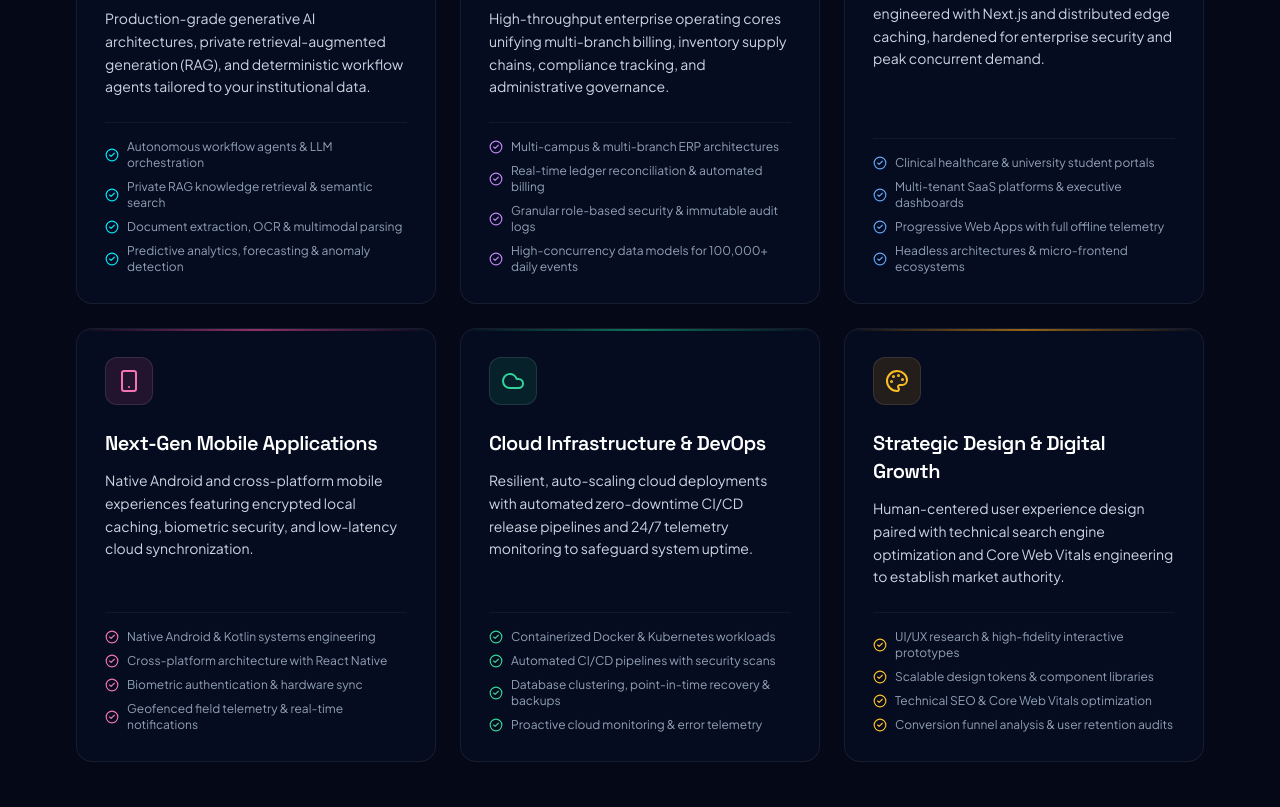
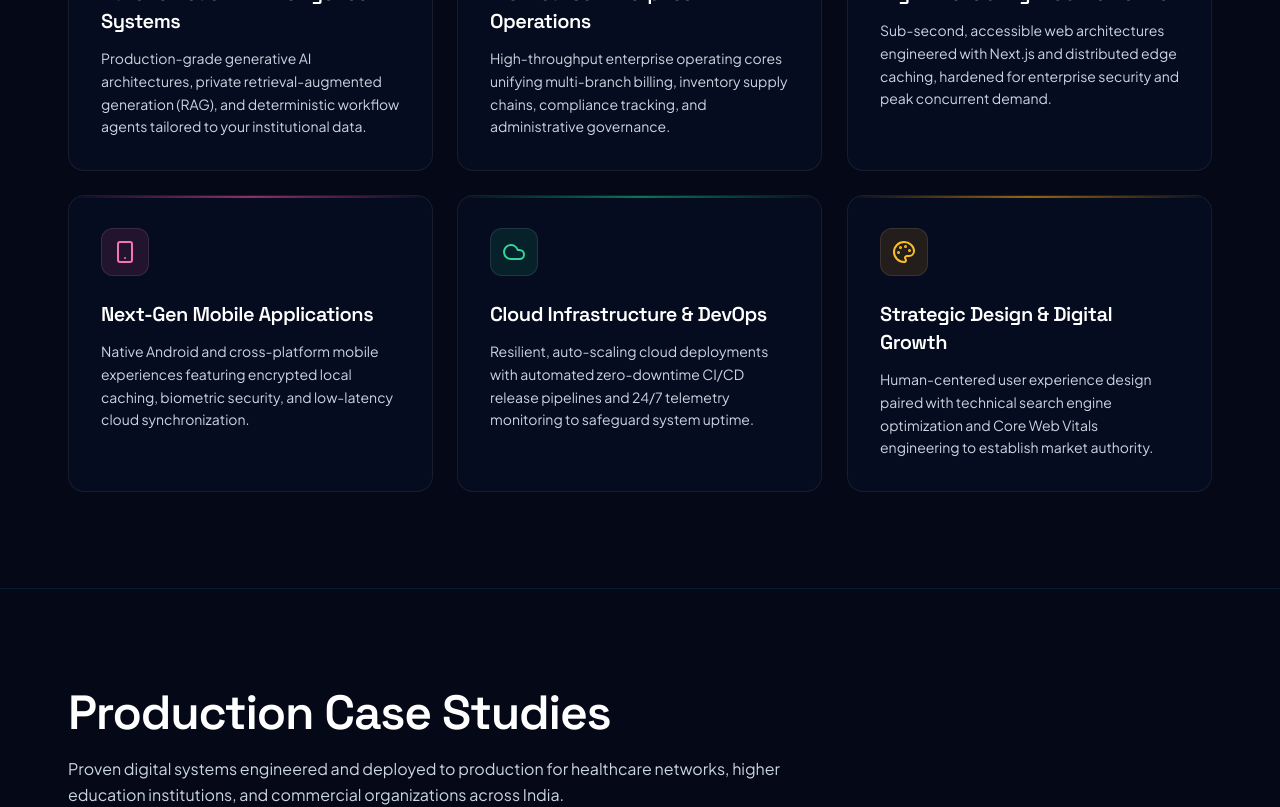
Before and after one commit to Manju1303/Nexavora-Technologies, a Next.js app: page /Nexavora-Technologies/ in a window 1280 px wide. Shown: the part 1360-2167 px from the top of the page. Built offline with nearby package versions, Linux system fonts and the light colour scheme.

Commit message:
Remove loader, remove checklist from 6 services cards, and optimize alignments and flexibility for mobile and desktop

```diff
--- a/src/app/globals.css
+++ b/src/app/globals.css
@@ -109,21 +109,28 @@ h3, h4, h5, h6 {
   max-width: 1240px;
   margin-left: auto;
   margin-right: auto;
-  padding-left: 1.5rem;
-  padding-right: 1.5rem;
+  padding-left: 1rem;
+  padding-right: 1rem;
+}
+
+@media (min-width: 640px) {
+  .container {
+    padding-left: 1.5rem;
+    padding-right: 1.5rem;
+  }
 }
 
 @media (min-width: 768px) {
   .container {
-    padding-left: 2.5rem;
-    padding-right: 2.5rem;
+    padding-left: 2rem;
+    padding-right: 2rem;
   }
 }
 
 @media (min-width: 1280px) {
   .container {
-    padding-left: 3.5rem;
-    padding-right: 3.5rem;
+    padding-left: 3rem;
+    padding-right: 3rem;
   }
 }
 
--- a/src/app/page.tsx
+++ b/src/app/page.tsx
@@ -1,4 +1,3 @@
-import Preloader from "@/components/Preloader";
 import Header from "@/components/Header";
 import Hero from "@/components/Hero";
 import Services from "@/components/Services";
@@ -14,9 +13,6 @@ import Footer from "@/components/Footer";
 export default function Home() {
   return (
     <div className="relative min-h-screen bg-[#040817] text-white selection:bg-[#00E5FF] selection:text-[#040817]">
-      {/* ── Luxury Animated Preloader with Telemetry ── */}
-      <Preloader />
-
       {/* ── Global Cinematic Looping Ambient Video Background for Entire Website ── */}
       <div className="fixed inset-0 pointer-events-none z-0 overflow-hidden">
         <video
--- a/src/components/Process.tsx
+++ b/src/components/Process.tsx
@@ -58,7 +58,7 @@ export default function Process() {
           </div>
         </FadeIn>
 
-        <div className="grid grid-cols-1 md:grid-cols-2 lg:grid-cols-5 gap-5">
+        <div className="grid grid-cols-1 sm:grid-cols-2 lg:grid-cols-3 xl:grid-cols-5 gap-4 sm:gap-5">
           {steps.map((item, index) => (
             <FadeIn key={item.step} delay={index * 60} direction="up">
               <div className={`portfolio-card ${item.theme} p-6 h-full flex flex-col justify-between group`}>
--- a/src/components/Services.tsx
+++ b/src/components/Services.tsx
@@ -1,5 +1,5 @@
 import FadeIn from "./FadeIn";
-import { Brain, Database, Globe, Smartphone, Cloud, Palette, CheckCircle2 } from "lucide-react";
+import { Brain, Database, Globe, Smartphone, Cloud, Palette } from "lucide-react";
 
 const services = [
   {
@@ -8,12 +8,6 @@ const services = [
     icon: Brain,
     description:
       "Production-grade generative AI architectures, private retrieval-augmented generation (RAG), and deterministic workflow agents tailored to your institutional data.",
-    capabilities: [
-      "Autonomous workflow agents & LLM orchestration",
-      "Private RAG knowledge retrieval & semantic search",
-      "Document extraction, OCR & multimodal parsing",
-      "Predictive analytics, forecasting & anomaly detection",
-    ],
   },
   {
     title: "Distributed Enterprise ERP & Operations",
@@ -21,12 +15,6 @@ const services = [
     icon: Database,
     description:
       "High-throughput enterprise operating cores unifying multi-branch billing, inventory supply chains, compliance tracking, and administrative governance.",
-    capabilities: [
-      "Multi-campus & multi-branch ERP architectures",
-      "Real-time ledger reconciliation & automated billing",
-      "Granular role-based security & immutable audit logs",
-      "High-concurrency data models for 100,000+ daily events",
-    ],
   },
   {
     title: "High-Availability Web Platforms",
@@ -34,12 +22,6 @@ const services = [
     icon: Globe,
     description:
       "Sub-second, accessible web architectures engineered with Next.js and distributed edge caching, hardened for enterprise security and peak concurrent demand.",
-    capabilities: [
-      "Clinical healthcare & university student portals",
-      "Multi-tenant SaaS platforms & executive dashboards",
-      "Progressive Web Apps with full offline telemetry",
-      "Headless architectures & micro-frontend ecosystems",
-    ],
   },
   {
     title: "Next-Gen Mobile Applications",
@@ -47,12 +29,6 @@ const services = [
     icon: Smartphone,
     description:
       "Native Android and cross-platform mobile experiences featuring encrypted local caching, biometric security, and low-latency cloud synchronization.",
-    capabilities: [
-      "Native Android & Kotlin systems engineering",
-      "Cross-platform architecture with React Native",
-      "Biometric authentication & hardware sync",
-      "Geofenced field telemetry & real-time notifications",
-    ],
   },
   {
     title: "Cloud Infrastructure & DevOps",
@@ -60,12 +36,6 @@ const services = [
     icon: Cloud,
     description:
       "Resilient, auto-scaling cloud deployments with automated zero-downtime CI/CD release pipelines and 24/7 telemetry monitoring to safeguard system uptime.",
-    capabilities: [
-      "Containerized Docker & Kubernetes workloads",
-      "Automated CI/CD pipelines with security scans",
-      "Database clustering, point-in-time recovery & backups",
-      "Proactive cloud monitoring & error telemetry",
-    ],
   },
   {
     title: "Strategic Design & Digital Growth",
@@ -73,12 +43,6 @@ const services = [
     icon: Palette,
     description:
       "Human-centered user experience design paired with technical search engine optimization and Core Web Vitals engineering to establish market authority.",
-    capabilities: [
-      "UI/UX research & high-fidelity interactive prototypes",
-      "Scalable design tokens & component libraries",
-      "Technical SEO & Core Web Vitals optimization",
-      "Conversion funnel analysis & user retention audits",
-    ],
   },
 ];
 
@@ -91,7 +55,7 @@ export default function Services() {
             <h2 className="text-3xl sm:text-4xl md:text-5xl font-display font-bold text-white tracking-tight">
               Engineering Capabilities
             </h2>
-            <p className="mt-4 text-base text-slate-300 leading-relaxed">
+            <p className="mt-4 text-base sm:text-lg text-slate-300 leading-relaxed">
               Bespoke software architectures, autonomous AI pipelines, and distributed digital infrastructure designed for operational resilience, absolute data sovereignty, and long-term maintainability.
             </p>
           </div>
@@ -102,10 +66,12 @@ export default function Services() {
             const Icon = service.icon;
             return (
               <FadeIn key={service.title} delay={i * 70} direction="up">
-                <div className={`portfolio-card ${service.theme} p-7 h-full flex flex-col justify-between group`}>
-                  <div>
+                <div className={`portfolio-card ${service.theme} p-7 sm:p-8 h-full flex flex-col justify-start group`}>
                   {/* Glowing Icon Header */}
-                    <div className="w-12 h-12 rounded-xl flex items-center justify-center mb-6 border border-white/10 bg-white/5 transition-transform duration-300 group-hover:scale-110" style={{ background: "var(--card-pill)" }}>
+                  <div
+                    className="w-12 h-12 rounded-xl flex items-center justify-center mb-6 border border-white/10 transition-transform duration-300 group-hover:scale-110"
+                    style={{ background: "var(--card-pill)" }}
+                  >
                     <Icon className="w-6 h-6 transition-colors" style={{ color: "var(--card-text)" }} />
                   </div>
 
@@ -113,21 +79,9 @@ export default function Services() {
                     {service.title}
                   </h3>
 
-                    <p className="text-sm text-slate-300 leading-relaxed mb-6">
+                  <p className="text-sm text-slate-300 leading-relaxed">
                     {service.description}
                   </p>
-                  </div>
-
-                  <div className="pt-4 border-t border-white/5">
-                    <ul className="space-y-2">
-                      {service.capabilities.map((cap) => (
-                        <li key={cap} className="flex items-center gap-2 text-xs text-slate-400">
-                          <CheckCircle2 className="w-3.5 h-3.5 shrink-0" style={{ color: "var(--card-text)" }} />
-                          <span>{cap}</span>
-                        </li>
-                      ))}
-                    </ul>
-                  </div>
                 </div>
               </FadeIn>
             );
--- a/src/components/Work.tsx
+++ b/src/components/Work.tsx
@@ -129,8 +129,8 @@ export default function Work() {
 
         {/* JKKMCT Entry Glass Card */}
         <FadeIn delay={200} direction="up">
-          <div className="mt-8 portfolio-card theme-amber p-6 flex flex-col sm:flex-row items-center justify-between gap-4">
-            <div className="flex items-center gap-4">
+          <div className="mt-8 portfolio-card theme-amber p-6 flex flex-col sm:flex-row items-start sm:items-center justify-between gap-4">
+            <div className="flex items-start sm:items-center gap-4">
               <div className="w-10 h-10 rounded-xl flex items-center justify-center shrink-0 border border-white/10" style={{ background: "var(--card-pill)" }}>
                 <Utensils className="w-5 h-5" style={{ color: "var(--card-text)" }} />
               </div>
```
Also changed, not shown: src/components/Header.tsx (+6 -6 lines), src/components/Hero.tsx (+10 -10 lines), src/components/Preloader.tsx (deleted, +0 -138 lines). Lines whose indentation alone changed are shown as unchanged.
